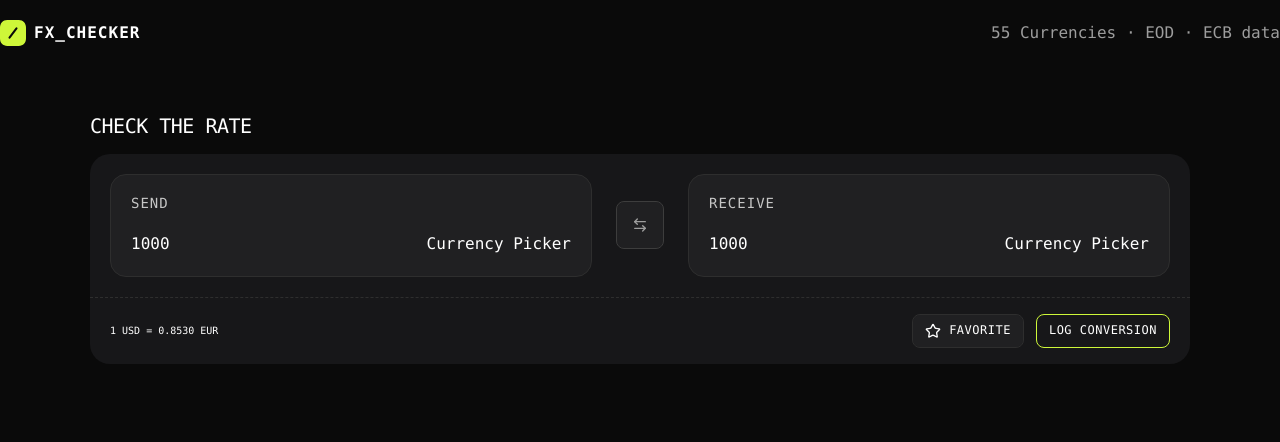
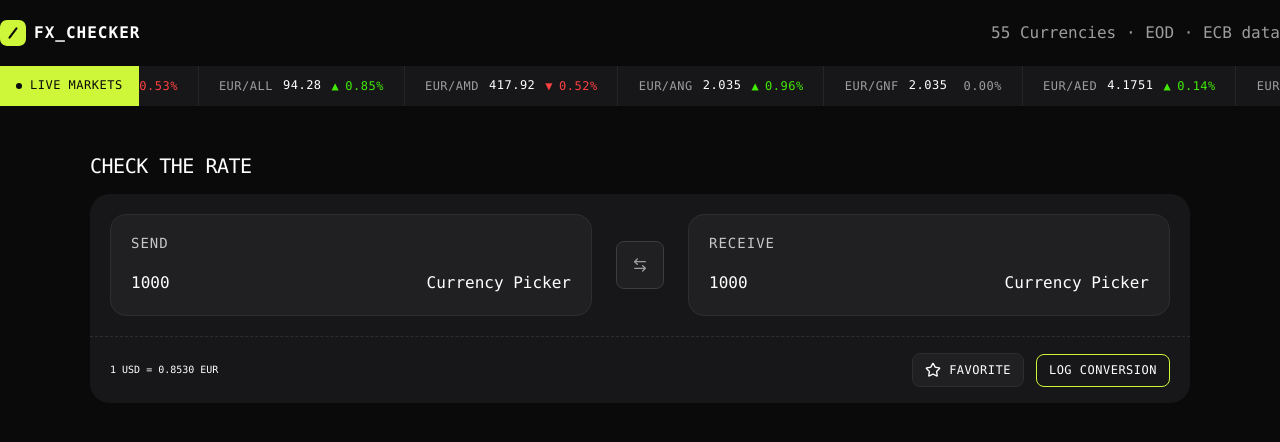
Before and after one commit to SouleymaneSy7/fem-fx-checker-hackaton, a Next.js app: page / in a window 1280 px wide. Shown: the top 442 px of the page. Built offline with nearby package versions, Linux system fonts and the light colour scheme.

Commit message:
refactor(layout): use Container polymorphic component and pass availableCurrencies as prop

```diff
--- a/src/components/layout/header.tsx
+++ b/src/components/layout/header.tsx
@@ -1,10 +1,60 @@
+import Container from "../common/container";
+import Ticker from "../features/ticker/ticker";
 import Navbar from "./navbar";
+
+const PAIRS = [
+  {
+    id: crypto.randomUUID(),
+    base: "EUR",
+    quote: "AED",
+    rate: 4.1751,
+    changePercent: 0.142,
+  },
+  {
+    id: crypto.randomUUID(),
+    base: "EUR",
+    quote: "AFN",
+    rate: 73.578,
+    changePercent: -0.53,
+  },
+  {
+    id: crypto.randomUUID(),
+    base: "EUR",
+    quote: "ALL",
+    rate: 94.28,
+    changePercent: 0.848,
+  },
+  {
+    id: crypto.randomUUID(),
+    base: "EUR",
+    quote: "AMD",
+    rate: 417.92,
+    changePercent: -0.521,
+  },
+  {
+    id: crypto.randomUUID(),
+    base: "EUR",
+    quote: "ANG",
+    rate: 2.035,
+    changePercent: 0.957,
+  },
+  {
+    id: crypto.randomUUID(),
+    base: "EUR",
+    quote: "GNF",
+    rate: 2.035,
+    changePercent: 0,
+  },
+];
+
+const availableCurrencies = 55;
 
 const Header = () => {
   return (
-    <header className="py-step-250">
-      <Navbar />
-    </header>
+    <Container as="header">
+      <Navbar availableCurrencies={availableCurrencies} />
+      <Ticker pairs={PAIRS} />
+    </Container>
   );
 };
 
--- a/src/components/layout/main.tsx
+++ b/src/components/layout/main.tsx
@@ -1,10 +1,14 @@
 import type { MainPropsType } from "@/types/ui.types";
+import Container from "../common/container";
 
 const Main = ({ children }: MainPropsType) => {
   return (
-    <main className="container py-step-400 md:py-step-600 lg:py-step-600">
+    <Container
+      as="main"
+      className="container | py-step-400 md:py-step-600 lg:py-step-600"
+    >
       {children}
-    </main>
+    </Container>
   );
 };
 
--- a/src/components/layout/navbar.tsx
+++ b/src/components/layout/navbar.tsx
@@ -1,11 +1,12 @@
 import Link from "next/link";
+
 import Logo from "@/components/shared/logo";
+import type { NavbarPropsType } from "@/types/ui.types";
+import Container from "../common/container";
 
-const availableCurrencies = 55;
-
-const Navbar = () => {
+const Navbar = ({ availableCurrencies }: NavbarPropsType) => {
   return (
-    <div className="container-header | flex justify-between items-center">
+    <Container className="container-header | flex justify-between items-center py-step-250">
       <Link href={"/"}>
         <Logo />
       </Link>
@@ -13,7 +14,7 @@ const Navbar = () => {
       <p className="text-neutral-200">
         <span>{availableCurrencies}</span> Currencies · EOD · ECB data
       </p>
-    </div>
+    </Container>
   );
 };
 
```
